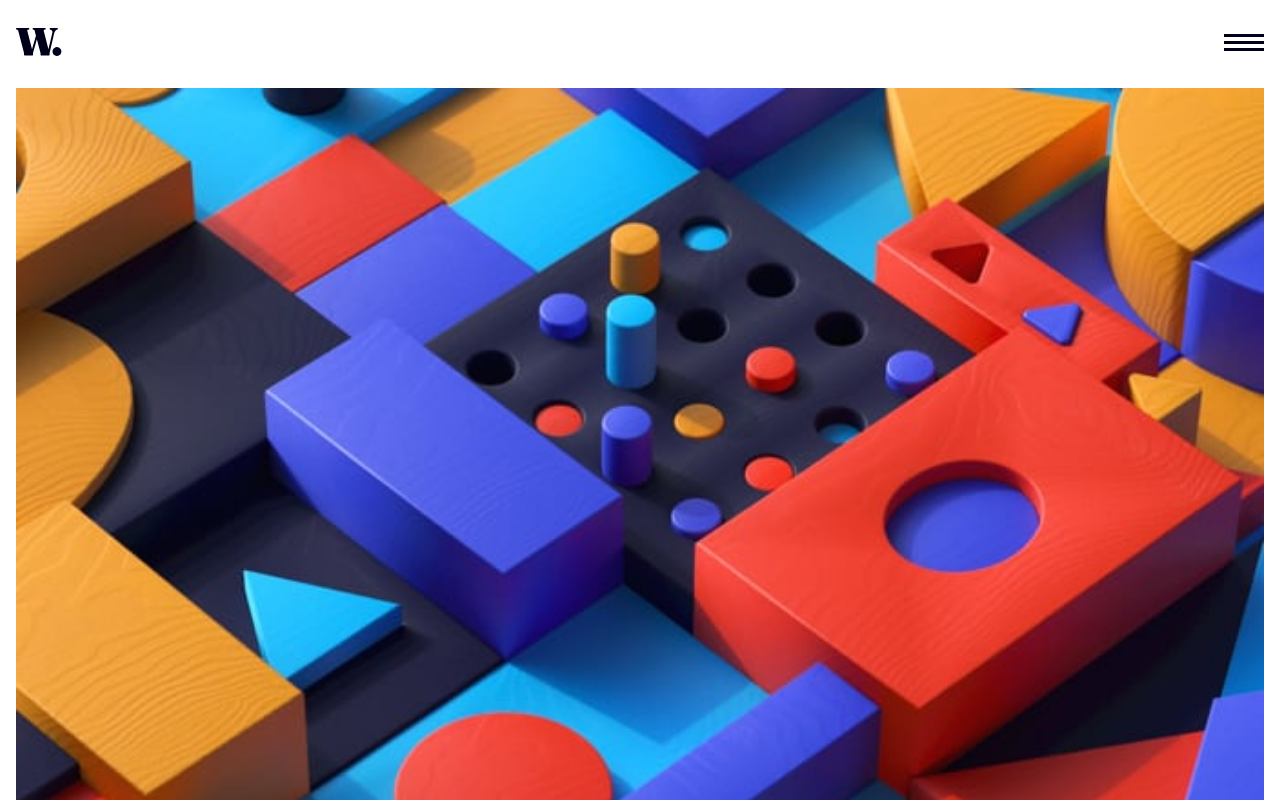
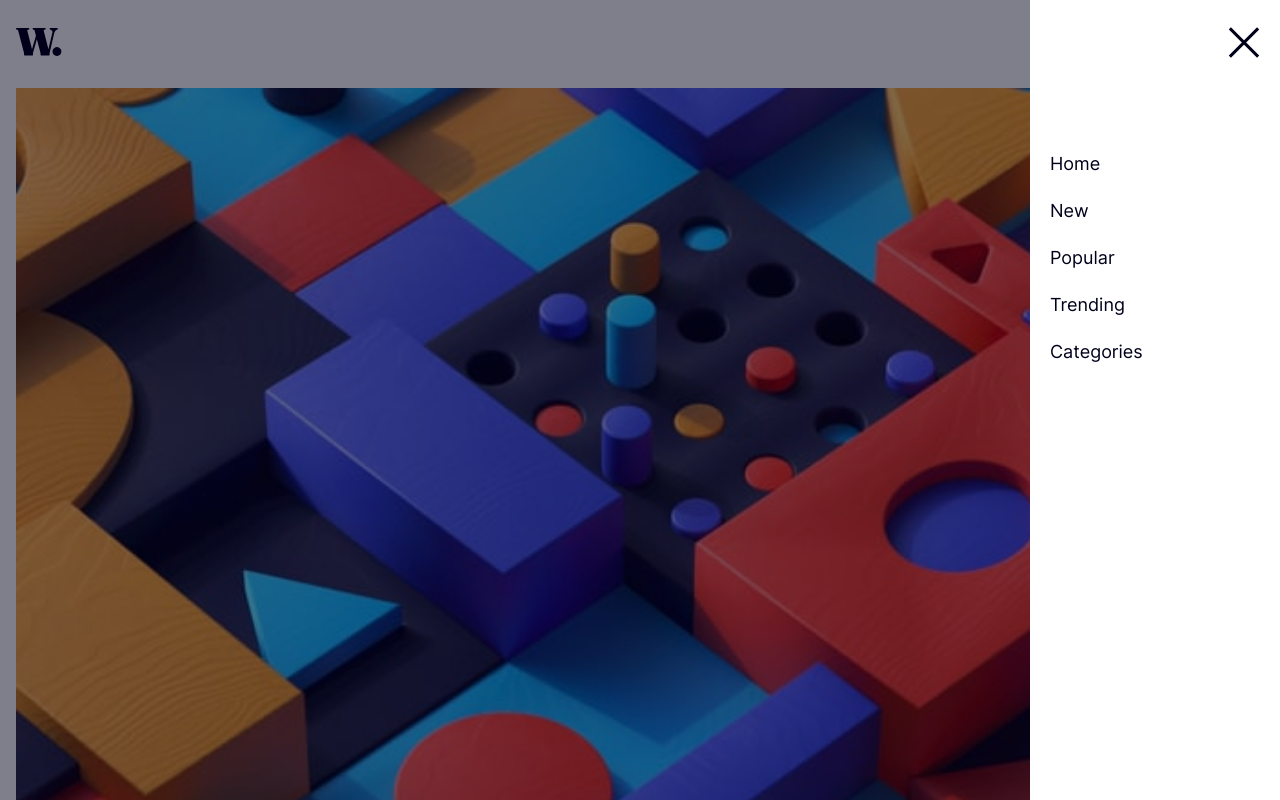
Before and after one commit to VenusY/frontend-mentor-news-homepage, a React app: page / in a window 1280 px wide. Both pictures are taken after a click on the button 1244 px from the left and 42 px from the top of the page. Shown: the top 800 px of the page. Built offline with nearby package versions, Linux system fonts and the light colour scheme.

Commit message:
Add menu toggle functionality

```diff
--- a/src/components/NavBar.jsx
+++ b/src/components/NavBar.jsx
@@ -1,6 +1,13 @@
+import { useState } from 'react';
 import '../styles/scss/NavBar.scss';
 
 export default function NavBar() {
+  const [menuOpen, setMenuOpen] = useState(false);
+
+  function handleClick() {
+    setMenuOpen(!menuOpen);
+  }
+
   return (
     <header className='nav-bar'>
       <a href='#' className='nav-bar__logo-button'>
@@ -11,21 +18,31 @@ export default function NavBar() {
         />
       </a>
 
-      <button className='nav-bar__button  nav-bar__menu-button'>
+      <button
+        className={`nav-bar__button  nav-bar__menu-button ${
+          menuOpen === true ? 'nav-bar__menu-button--hidden' : null
+        }`}
+        onClick={handleClick}
+      >
         <img
           src={require('../assets/images/icon-menu.svg')}
           alt='Menu button'
         />
       </button>
 
-      <button className='nav-bar__button nav-bar__close-button'>
+      <button
+        className={`nav-bar__button  nav-bar__close-button ${
+          menuOpen === true ? 'nav-bar__close-button--visible' : null
+        }`}
+        onClick={handleClick}
+      >
         <img
           src={require('../assets/images/icon-menu-close.svg')}
           alt='Close button'
         />
       </button>
 
-      <nav className='pages'>
+      <nav className={`pages ${menuOpen === true ? 'pages--visible' : null}`}>
         <a href='#' className='pages__link'>
           Home
         </a>
@@ -42,7 +59,11 @@ export default function NavBar() {
           Categories
         </a>
       </nav>
-      <div className='pages__transparent-background'></div>
+      <div
+        className={`pages__transparent-background ${
+          menuOpen === true ? 'pages__transparent-background--visible' : null
+        }`}
+      ></div>
     </header>
   );
 }
```
